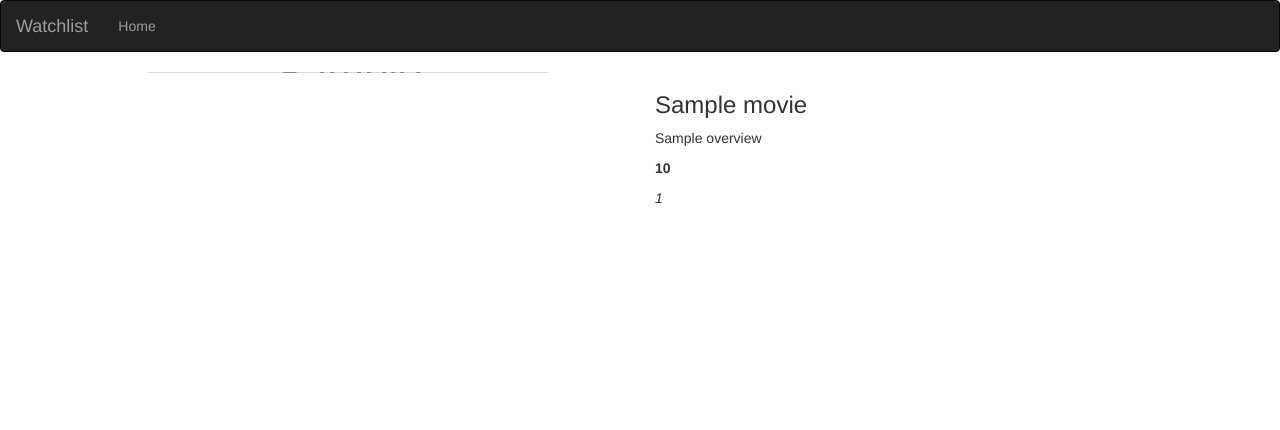
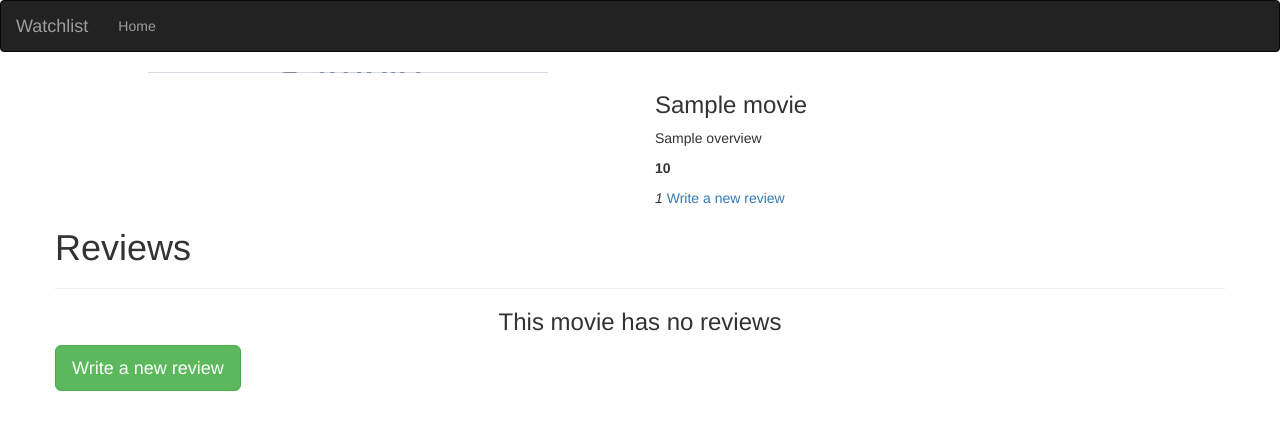
Before and after one commit to macymuhia/Watchlist-Persistent, a Flask app: template app/templates/movie.html in a window 1280 px wide. Shown: the top 430 px of the page. Run offline with Flask 2, Linux system fonts and the light colour scheme; the template is opened without the code that fills it: most values are stand-ins (such as "Sample title", 1, 10 or a date in 2020); grey boxes marked "Sample" are stand-in pictures; parts of the project's set-up code (start-up, migrations or seed data) failed here and were passed over; some libraries are stand-ins or nearby versions.

Commit message:
Add templates to handle display of reviews on the browser

```diff
--- a/app/templates/macros.html
+++ b/app/templates/macros.html
@@ -12,3 +12,10 @@
     </li>
 </div>
 {% endfor %} {% endmacro%}
+<!-- Displaying reviews macro -->
+{% macro displayReviews(review_list) %} {% for review in review_list %}
+<div class="col-xs-12 col-sm-4 col-md-4 col-lg-4 review-card">
+    <h2> {{ review.title}} </h2>
+    <p> {{ review.review | truncate(30) }}</p>
+</div>
+{% endfor %} {% endmacro %}
--- a/app/templates/movie.html
+++ b/app/templates/movie.html
@@ -1,4 +1,6 @@
 {% extends 'base.html' %}
+<!-- macro -->
+{% import 'macros.html' as macro%}
 
 <!-- Content block -->
 {% block content %}
@@ -10,6 +12,16 @@
             <p class="overview"> {{movie.overview}} </p>
             <p class="ratings"> <b>{{movie.vote_average}}</b> </p>
             <i> {{ movie.vote_count }} </i>
+            <a class="ratings" href="/movie/review/new/{{movie.id}}"> Write a new review</a>
         </div>
     </div>
+    <div class="row">
+
+        <h1>Reviews</h1>
+        <hr> {% if reviews %} {{macro.displayReviews(reviews)}} {% else%}
+        <h3 class="text-center">This movie has no reviews </h3>
+
+        <a class="btn btn-success btn-lg text-center" href="/movie/review/new/{{movie.id}}"> Write a new review</a> {% endif %}
+
+    </div>
 </div>{% endblock %}
```
Also changed, not shown: app/templates/new_review.html (added, +21 -0 lines).
